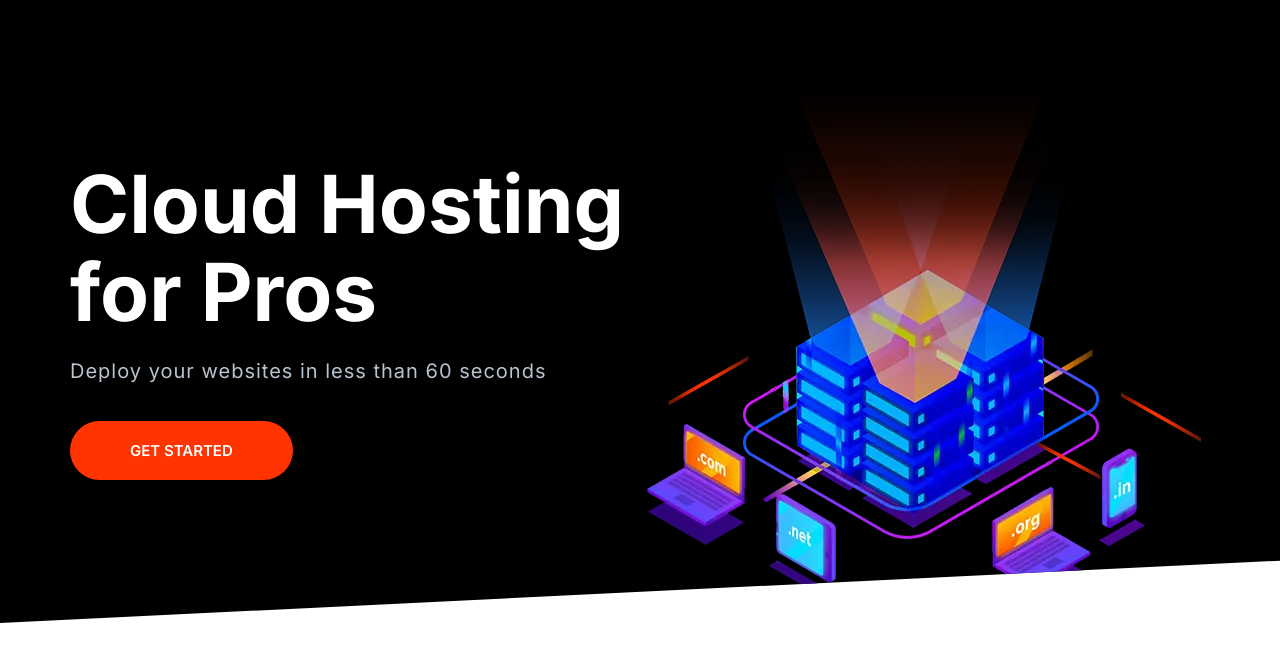
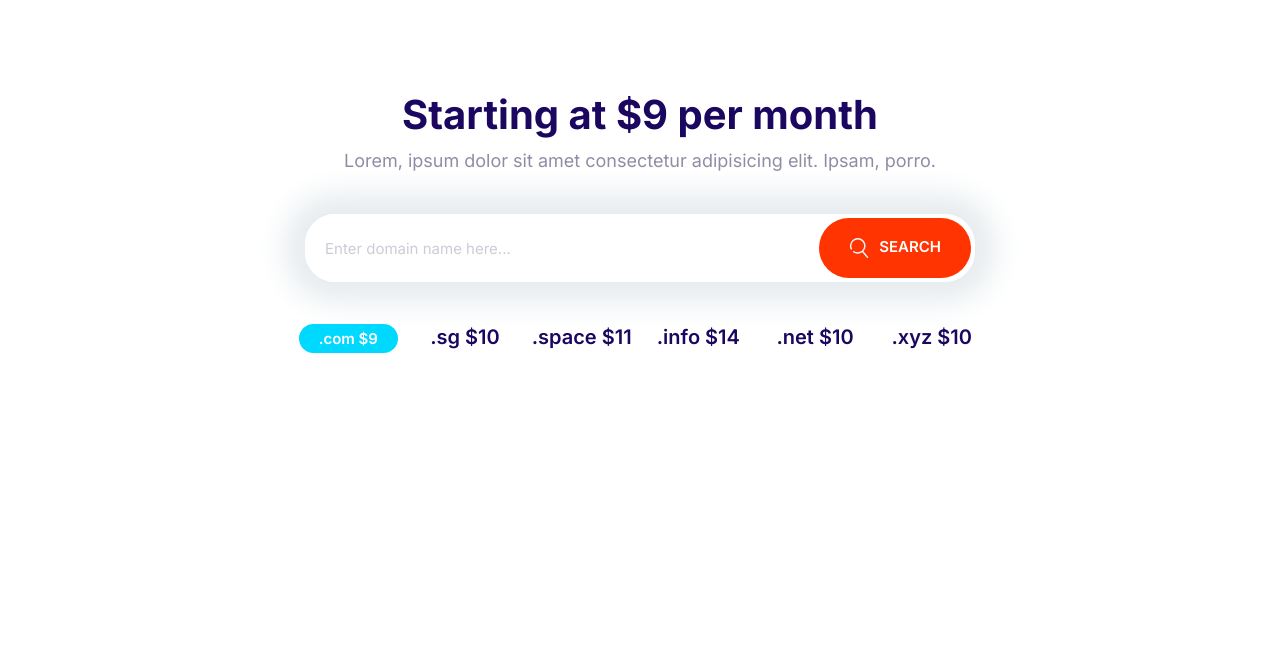
Before and after one commit to sjshikoh/shai, a plain HTML site: page index.html in a window 1280 px wide. Drawn offline with Linux system fonts and the light colour scheme.

Commit message:
domain block

```diff
--- a/css/styles.css
+++ b/css/styles.css
@@ -208,10 +208,18 @@ a {
   font-size: 1.8rem;
   font-weight: 600;
   margin: 1rem 0;
+  outline: 0;
   padding: 2rem 3rem;
   text-align: center;
   text-transform: uppercase;
   white-space: nowrap;
+}
+
+.btn .icon {
+  width: 2rem;
+  height: 2rem;
+  margin-right: 1rem;
+  vertical-align: middle;
 }
 
 .btn--primary {
@@ -291,7 +299,7 @@ input {
 .input-group .input {
   border: 0;
   flex-grow: 1;
-  padding: 1.5rem 1rem;
+  padding: 1.5rem 2rem;
 }
 
 .input-group .btn {
@@ -701,3 +709,28 @@ nav {
     align-self: center;
   }
 }
+
+/* Domain Block */
+.block-domain .input-group {
+  box-shadow: 0 0 30px 20px #e6ebee;
+  border: 0;
+  margin: 4rem auto;
+  max-width: 670px;
+}
+
+.block-domain__prices {
+  display: grid;
+  grid-template-columns: repeat(3, 1fr);
+  grid-template-rows: repeat(2, 6rem);
+  font-size: 2rem;
+  font-weight: 600;
+  justify-items: center;
+  max-width: 700px;
+  margin: 0 auto;
+}
+
+@media screen and (min-width: 768px) {
+  .block-domain__prices {
+    grid-template-columns: repeat(auto-fit, minmax(10rem, 1fr));
+  }
+}
--- a/index.html
+++ b/index.html
@@ -14,20 +14,26 @@
     <link rel="stylesheet" href="css/styles.css" />
   </head>
   <body>
-    <section class="block block--dark block--skewed-left hero">
-      <div class="container grid grid--1x2">
-        <header class="block__header hero__content">
-          <h1 class="block__heading">Cloud Hosting for Pros</h1>
-          <p class="hero__tagline">Deploy your websites in less than 60 seconds</p>
-          <a href="" class="btn btn--accent btn--stretched">Get Started</a>
-        </header>
-        <picture>
-          <source type="image/webp" srcset="images/banner.webp 1x, images/banner@2x.webp 2x">
-          <source type="image/png" srcset="images/banner.png 1x, images/banner@2x.png 2x">
-
-          <img class="hero__image" src="images/banner.png" alt="">
-        </picture>
-      </div>
+    <section class="block container block-domain">
+      <header class="block__header">
+        <h2>Starting at $9 per month</h2>
+        <p>Lorem, ipsum dolor sit amet consectetur adipisicing elit. Ipsam, porro.</p>
+      </header>
+      <div class="input-group ">
+        <input type=" text" class="input" placeholder="Enter domain name here...">
+        <button class="btn btn--accent">
+           <svg class="icon icon--white">
+          <use xlink:href="images/sprite.svg#search"></use>
+        </svg>Search</button>
+    </div>
+    <ul class="list block-domain__prices">
+      <li><span class="badge badge--secondary">.com $9</span></li>
+      <li>.sg $10</li>
+      <li>.space $11</li>
+      <li>.info $14</li>
+      <li>.net $10</li>
+      <li>.xyz $10</li>
+    </ul>
     </section>
     <script src="js/main.js"></script>
   </body>
```
Also changed, not shown: components/domain.html (added, +21 -0 lines), components/hero.html (+5 -0 lines), components/inputs.html (+2 -7 lines).
